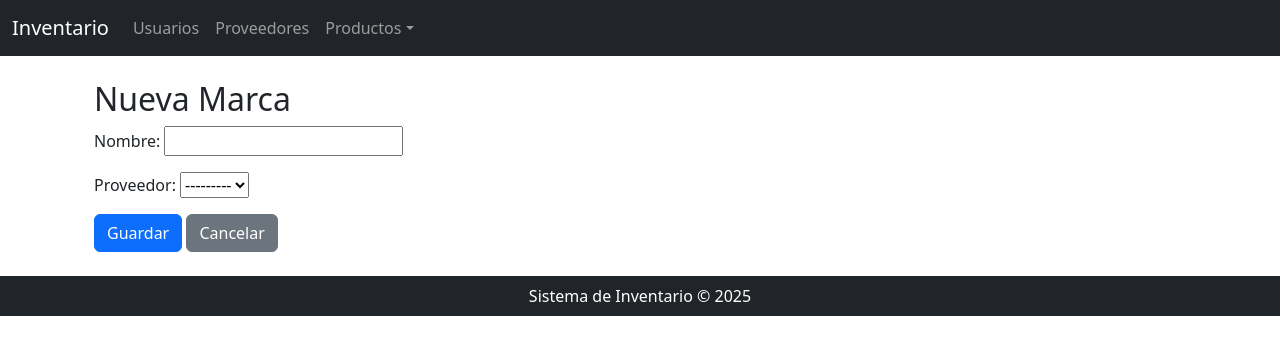
After one commit to anibal-kaune/Proyecto_inventario_snowball, a Django app: page /productos/marca/crear in a window 1280 px wide. The commit adds this page. Shown: the top 355 px of the page. Run offline with Django 5.2, Linux system fonts and the light colour scheme; data that the repository does not hold is empty.

Commit message:
Cambios productos/models, crud marcas agregada

```diff
--- a/productos/forms.py
+++ b/productos/forms.py
@@ -1,5 +1,5 @@
 from django import forms
-from .models import Producto
+from .models import Producto, Marca, Categoria
 
 class ProductoForm(forms.ModelForm):
     class Meta:
@@ -8,3 +8,11 @@ class ProductoForm(forms.ModelForm):
         widgets = {
             'descripcion': forms.Textarea(attrs={'rows': 3}),
         }
+
+class MarcaForm(forms.ModelForm):
+    class Meta:
+        model = Marca
+        fields = '__all__'
+        widgets = {
+            'descripcion': forms.Textarea(attrs={'rows': 3}),
+        }
--- a/productos/models.py
+++ b/productos/models.py
@@ -9,9 +9,13 @@ class Categoria(models.Model):
 
 class Marca(models.Model):
     nombre = models.CharField(max_length=100)
+    proveedor = models.ForeignKey(Proveedor,null=True,blank=True,on_delete=models.SET_NULL,related_name='marcas')
+
+    def proveedor_nombre(self):
+        return self.proveedor.nombre if self.proveedor else "sin proveedor"
 
     def __str__(self):
-        return self.nombre
+        return f"{self.nombre} - {self.proveedor_nombre()}"
 
 class Producto(models.Model):
     codigo = models.CharField(max_length=20, unique=True)
@@ -21,9 +25,10 @@ class Producto(models.Model):
     imagen = models.ImageField(upload_to='productos/', null=True, blank=True)
     descripcion = models.TextField(blank=True)
     cantidad_minima = models.PositiveIntegerField()
+    stock = models.IntegerField(default=0)
     marca = models.ForeignKey(Marca, on_delete=models.CASCADE)
-    categoria = models.ForeignKey(Categoria, on_delete=models.CASCADE)
-    proveedor = models.ForeignKey(Proveedor, on_delete=models.CASCADE)
+    categoria = models.ForeignKey(Categoria, blank=True, on_delete=models.CASCADE)
+    proveedor = models.ForeignKey(Proveedor, blank=True, on_delete=models.CASCADE)
 
     def __str__(self):
         return self.nombre
--- /dev/null
+++ b/productos/templates/productos/marca_form.html
@@ -0,0 +1,12 @@
+{% extends 'base.html' %}
+{% block content %}
+<div class="container mt-4">
+    <h2>{{ form.instance.pk|yesno:"Editar Marca,Nueva Marca" }}</h2>
+    <form method="post" enctype="multipart/form-data">
+        {% csrf_token %}
+        {{ form.as_p }}
+        <button class="btn btn-primary" type="submit">Guardar</button>
+        <a class="btn btn-secondary" href="{% url 'marca_list' %}">Cancelar</a>
+    </form>
+</div>
+{% endblock %}
--- a/productos/templates/productos/producto_list.html
+++ b/productos/templates/productos/producto_list.html
@@ -6,7 +6,7 @@
     <table class="table table-bordered table-striped">
         <thead>
             <tr>
-                <th>Código</th><th>Nombre</th><th>Precio</th><th>Stock Mínimo</th><th>Acciones</th>
+                <th>Código</th><th>Nombre</th><th>Precio</th><th>Stock Mínimo</th><th>Stock Actual</th><th>Acciones</th>
             </tr>
         </thead>
         <tbody>
@@ -16,6 +16,7 @@
                 <td>{{ p.nombre }}</td>
                 <td>${{ p.precio_venta }}</td>
                 <td>{{ p.cantidad_minima }}</td>
+                <td>{{ p.stock }}</td>
                 <td>
                     <a class="btn btn-info btn-sm" href="{% url 'producto_detail' p.pk %}">Ver</a>
                     <a class="btn btn-warning btn-sm" href="{% url 'producto_update' p.pk %}">Editar</a>
--- a/productos/urls.py
+++ b/productos/urls.py
@@ -7,4 +7,9 @@ urlpatterns = [
     path('<int:pk>/', views.producto_detail, name='producto_detail'),
     path('<int:pk>/editar/', views.producto_update, name='producto_update'),
     path('<int:pk>/eliminar/', views.producto_delete, name='producto_delete'),
+    path('marca/', views.marca_list, name='marca_list'),
+    path('marca/crear', views.marca_create, name='marca_create'),
+    path('marca/<int:pk>/', views.marca_detail, name='marca_detail'),
+    path('marca/<int:pk>/editar/', views.marca_update, name='marca_update'),
+    path('marca/<int:pk>/eliminar/', views.marca_delete, name='marca_delete'),
 ]
--- a/productos/views.py
+++ b/productos/views.py
@@ -1,7 +1,8 @@
 from django.shortcuts import render, get_object_or_404, redirect
-from .models import Producto
-from .forms import ProductoForm
+from .models import Producto, Categoria, Marca
+from .forms import ProductoForm, MarcaForm
 
+#Vistas producto
 def producto_list(request):
     productos = Producto.objects.all()
     return render(request, 'productos/producto_list.html', {'productos': productos})
@@ -37,3 +38,40 @@ def producto_delete(request, pk):
         producto.delete()
         return redirect('producto_list')
     return render(request, 'productos/producto_delete.html', {'producto': producto})
+
+#vistas marca
+def marca_list(request):
+    marca = Marca.objects.all()
+    return render(request, 'productos/marca_list.html', {'marca': marca})
+
+def marca_detail(request, pk):
+    marca = get_object_or_404(Marca, pk=pk)
+    return render(request, 'productos/marca_detail.html', {'marca': marca})
+
+def marca_create(request):
+    if request.method == 'POST':
+        form = MarcaForm(request.POST)
+        if form.is_valid():
+            form.save()
+            return redirect('marca_list')
+    else:
+        form = MarcaForm()
+    return render(request, 'productos/marca_form.html', {'form': form})
+
+def marca_update(request, pk):
+    marca = get_object_or_404(Marca, pk=pk)
+    if request.method == 'POST':
+        form = MarcaForm(request.POST, request.FILES, instance=marca)
+        if form.is_valid():
+            form.save()
+            return redirect('marca_detail', pk=pk)
+    else:
+        form = MarcaForm(instance=marca)
+    return render(request, 'productos/marca_form.html', {'form': form})
+
+def marca_delete(request, pk):
+    marca = get_object_or_404(Marca, pk=pk)
+    if request.method == 'POST':
+        marca.delete()
+        return redirect('marca_list')
+    return render(request, 'productos/marca_delete.html', {'marca': marca})
--- a/templates/base.html
+++ b/templates/base.html
@@ -9,11 +9,19 @@
     <nav class="navbar navbar-expand-lg navbar-dark bg-dark">
         <div class="container-fluid">
             <a class="navbar-brand" href="/">Inventario</a>
-            <div class="collapse navbar-collapse">
+            <div class="collapse navbar-collapse" id="navbarNavDarkDropdown">
                 <ul class="navbar-nav">
                     <li class="nav-item"><a href="/usuarios/" class="nav-link">Usuarios</a></li>
-                    <li class="nav-item"><a href="/productos/" class="nav-link">Productos</a></li>
+                    <!--<li class="nav-item"><a href="/productos/" class="nav-link">Productos</a></li>-->
                     <li class="nav-item"><a href="/proveedores/" class="nav-link">Proveedores</a></li>
+                    <li class="nav-item dropdown">
+                        <a class="nav-link dropdown-toggle" href="#" id="navbarDropdown" role="button" data-bs-toggle="dropdown" aria-expanded="false">Productos</a>
+                        <ul class="dropdown-menu dropdown-menu-dark">
+                            <li><a class="dropdown-item" href="/productos/">Ver productos</a></li>
+                            <li><a class="dropdown-item" href="/productos/marca/">Marcas</a></li>
+                            <li><a class="dropdown-item" href="#">Categorías</a></li>
+                        </ul>
+                    </li>
                 </ul>
             </div>
         </div>
@@ -26,5 +34,8 @@
     <footer class="bg-dark text-white text-center py-2 mt-4">
         Sistema de Inventario &copy; 2025
     </footer>
+
+    <script src="https://cdn.jsdelivr.net/npm/bootstrap@5.3.0/dist/js/bootstrap.bundle.min.js"></script>
+
 </body>
 </html>
```
Also changed, not shown: productos/templates/productos/marca_delete.html (added, +12 -0 lines), productos/templates/productos/marca_list.html (added, +31 -0 lines), productos/migrations/0002_marca_proveedor_producto_stock_and_more.py (added).
